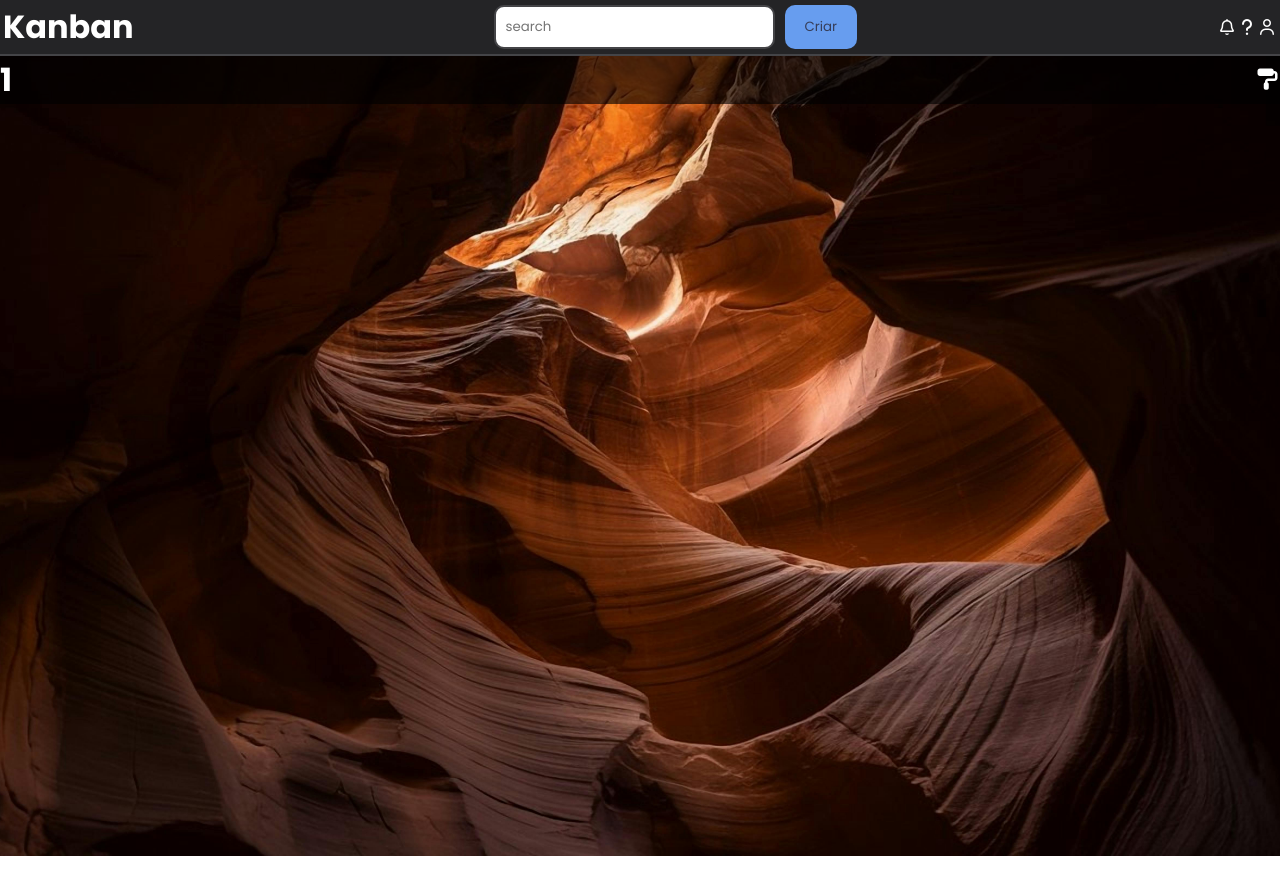
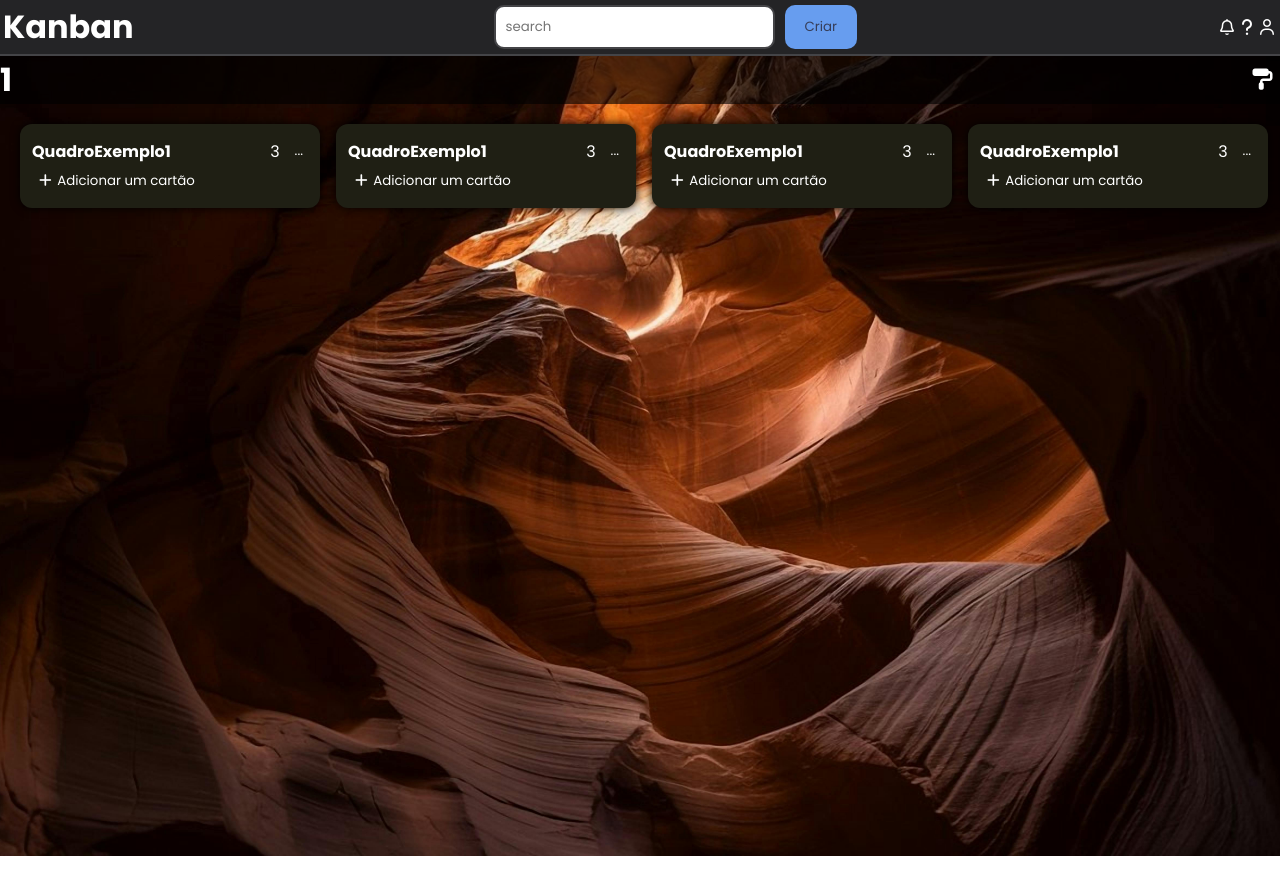
Before and after one commit to ygorhslima/ProjetoKanban, a React (Vite) app: page /quadro/1 in a window 1280 px wide. Shown: the top 894 px of the page. Before the commit the page ends 856 px from the top, so only its background shows below. Built offline with nearby package versions, Linux system fonts and the light colour scheme.

Commit message:
feat: criando renderização dinâmica no botão do QuadroKanban
após clicar no botão de adicionar um card, aparece um input pedindo para inserir um titulo e adicionar cartão

```diff
--- a/src/layout/CardKanban/index.tsx
+++ b/src/layout/CardKanban/index.tsx
@@ -1,6 +1,6 @@
 export default function CardKanban(){
     return(
-        <div>
+        <div className="container-card">
 
         </div>
     )
--- /dev/null
+++ b/src/layout/ColunaKanban/index.tsx
@@ -0,0 +1,43 @@
+import { useState } from "react";
+import "./style.css";
+
+interface PropsColunaKanban {
+  children: React.ReactNode;
+}
+
+function FormAddKanban({ onClose }: { onClose: () => void }) {
+  return (
+    <div className="form-add-kanban">
+      <input type="text" placeholder="insira um título ou cole um link..." />
+      <div className="buttons-form">
+        <button className="btn_add_card">Adicionar cartão</button>
+        <button className="btn_close_card" onClick={onClose}>X</button>
+      </div>
+    </div>
+  );
+}
+
+export default function ColunaKanban({ children }: PropsColunaKanban) {
+  const [showForm, setShowForm] = useState(false);
+  return (
+    <div className="coluna-kanban-container">
+      <div className="header">
+        <p>QuadroExemplo1</p>
+        <div>
+          <span>3</span>
+          <button>...</button>
+        </div>
+      </div>
+      {children}
+      <div className="footer">
+        {showForm ? (
+          <FormAddKanban onClose={()=>setShowForm(false)}/>
+        ) : (
+          <button onClick={()=>setShowForm(true)}>
+            <i className="fa-solid fa-plus"></i> Adicionar um cartão
+          </button>
+        )}
+      </div>
+    </div>
+  );
+}
--- /dev/null
+++ b/src/layout/ColunaKanban/style.css
@@ -0,0 +1,74 @@
+button {
+  background: none;
+  border: none;
+  color: white;
+  cursor: pointer;
+  border-radius: 10px;
+  padding: 5px;
+  transition: background 0.6s;
+}
+button:hover {
+  background-color: rgba(255, 255, 255, 0.137);
+}
+
+.coluna-kanban-container {
+  display: flex;
+  flex-direction: column;
+  padding: 12px;
+  border-radius: 12px;
+  background-color: #1f1f14;
+  flex: 0 0 300px;
+  box-shadow: 0px 0px 10px black;
+}
+.header {
+  display: flex;
+  justify-content: space-between;
+  align-items: center;
+  color: white;
+  font-family: var(--fonte-titulos);
+}
+.header p {
+  font-weight: bold;
+}
+.header div {
+  display: flex;
+  align-items: center;
+  justify-content: center;
+  gap: 10px;
+}
+.footer {
+  display: flex;
+  justify-content: space-between;
+  align-items: center;
+}
+
+
+.form-add-kanban .btn_add_card {
+    background-color: var(--background-btn-primary);
+}
+
+.form-add-kanban .btn_close_card {
+    background-color: red;
+}
+
+.form-add-kanban{
+    display: flex;
+    flex-direction: column;
+    justify-content: space-evenly;
+    align-items: start;
+    width: 100%;
+    gap: 10px;
+}
+.form-add-kanban input{
+    padding: 15px;
+    width: 100%;
+    border-radius: 10px;
+    border: none;
+    background-color: #2d2e2f6e;
+}
+.form-add-kanban .buttons-form{
+    display: flex;
+    align-items: center;
+    justify-content: center;
+    gap: 10px;
+}
--- a/src/layout/QuadroKanban/index.tsx
+++ b/src/layout/QuadroKanban/index.tsx
@@ -1,7 +1,13 @@
-export default function QuadroKanban(){
+import './style.css'
+import type React from "react"
+
+interface PropsQuadroKanban{
+    children: React.ReactNode;
+}
+export default function QuadroKanban({children}:PropsQuadroKanban){
     return(
-        <div>
-            <p></p>
+        <div className="quadro-kanban-container">
+            {children}
         </div>
     )
 }
--- /dev/null
+++ b/src/layout/QuadroKanban/style.css
@@ -0,0 +1,9 @@
+.quadro-kanban-container {
+    display: flex;
+    gap: 16px;
+    padding: 20px;
+    overflow-x: auto;
+    height: 100vh;
+    align-items: flex-start;
+    box-sizing: border-box;
+}
--- a/src/page/PaginaQuadro/index.tsx
+++ b/src/page/PaginaQuadro/index.tsx
@@ -1,5 +1,10 @@
+import "./style.css";
+
 import { useParams } from "react-router-dom";
-import "./style.css";
+import QuadroKanban from "../../layout/QuadroKanban";
+import ColunaKanban from "../../layout/ColunaKanban";
+import CardKanban from "../../layout/CardKanban";
+
 export default function PaginaQuadro() {
   const { id } = useParams();
   return (
@@ -10,7 +15,31 @@
           <i className="fa-solid fa-paint-roller"></i>
         </button>
       </div>
+      <QuadroKanban>
+        <ColunaKanban>
+          <CardKanban/>
+        </ColunaKanban>
 
+        <ColunaKanban>
+          <CardKanban/>
+        </ColunaKanban>
+
+        <ColunaKanban>
+          <CardKanban/>
+        </ColunaKanban>
+
+        <ColunaKanban>
+          <CardKanban/>
+        </ColunaKanban>
+
+        <ColunaKanban>
+          <CardKanban/>
+        </ColunaKanban>
+
+        <ColunaKanban>
+          <CardKanban/>
+        </ColunaKanban>
+      </QuadroKanban>
     </div>
   );
 }
```
Also changed, not shown: design/criando-card.png (added).
